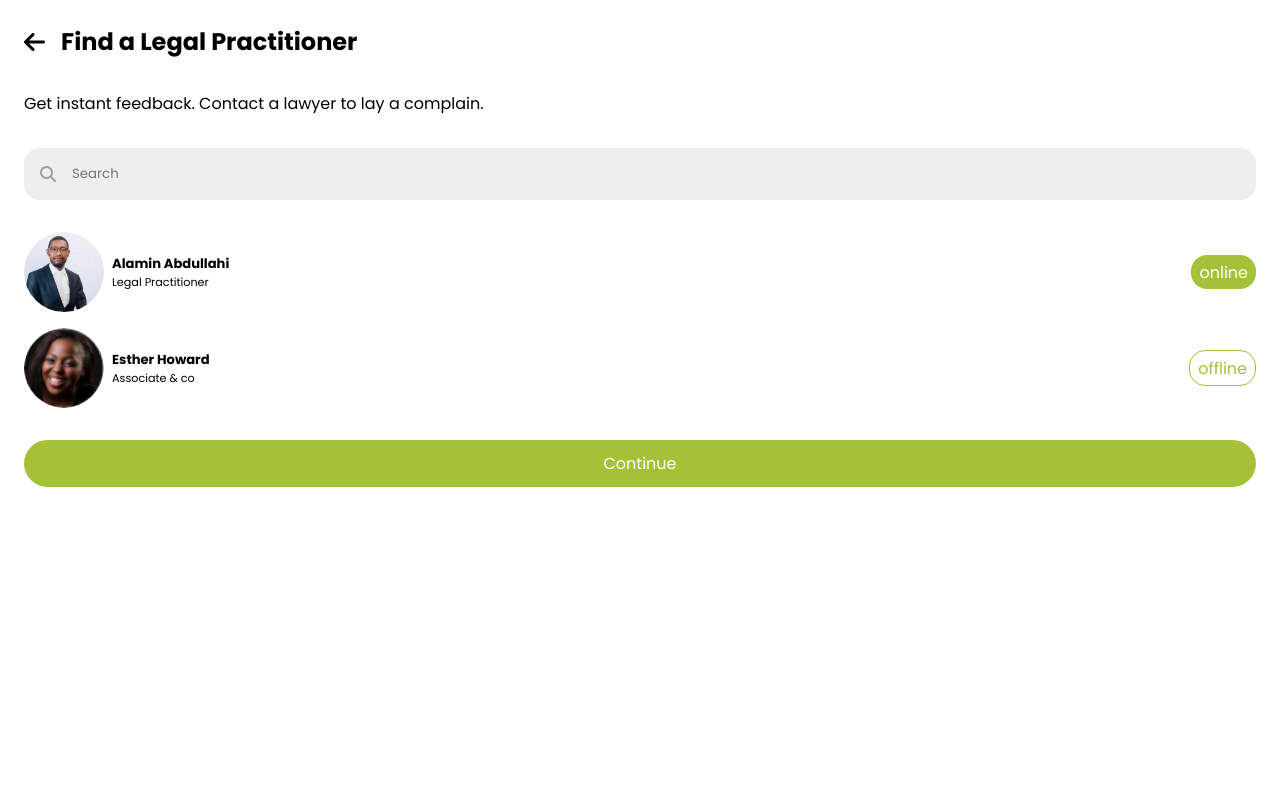
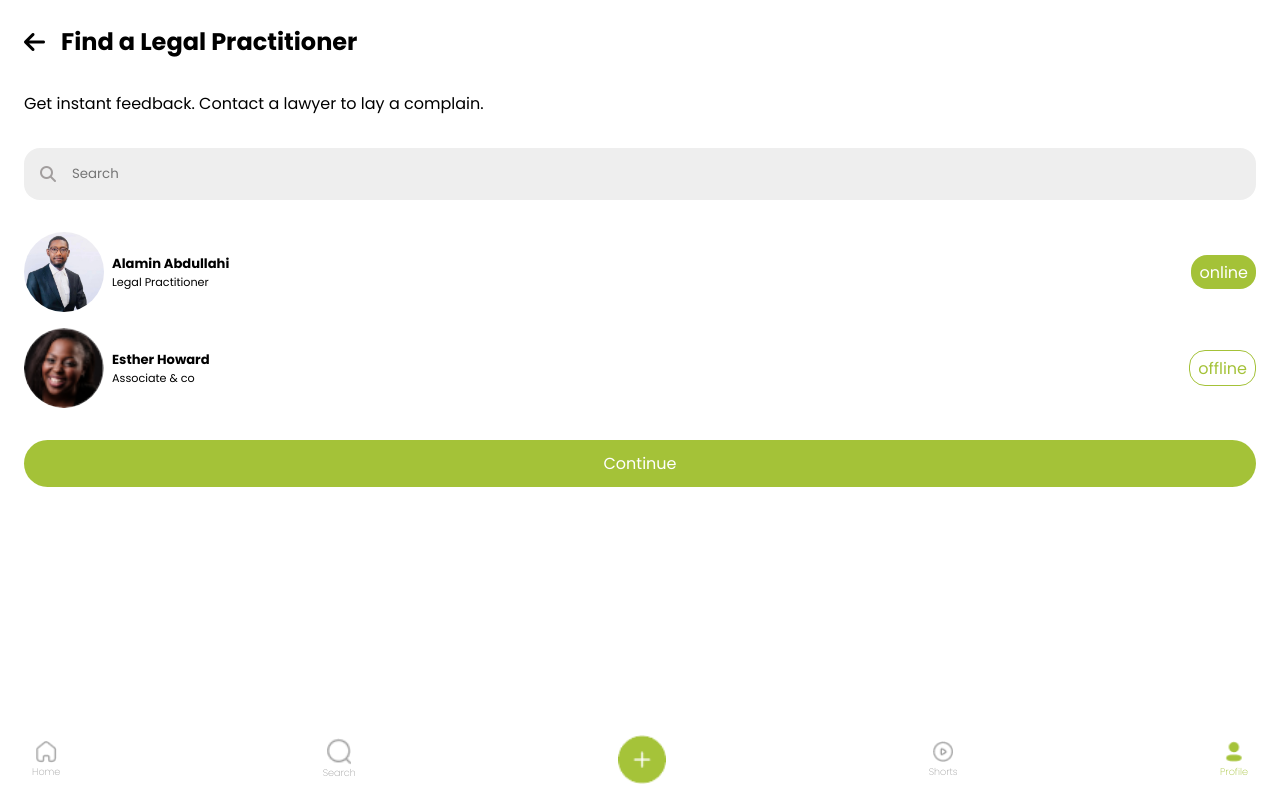
Before and after one commit to Kevinart-maker/swift-aid, a React (Vite) app: page /legals in a window 1280 px wide. Built offline with nearby package versions, Linux system fonts and the light colour scheme; no server answers; sample sign-in values are in the browser's storage; a web font is replaced by a local one.

Commit message:
adding nav

```diff
--- a/src/components/SearchLegals.jsx
+++ b/src/components/SearchLegals.jsx
@@ -1,5 +1,6 @@
 import { useNavigate } from "react-router-dom";
 import dummyData from '../data/dummyData.js';
+import Navbar from "./Navbar.jsx";
 
 const SearchLegals = () => {
     const navigate = useNavigate()
@@ -36,6 +37,8 @@ const SearchLegals = () => {
             </div>
 
             <div className="btn">Continue</div>
+
+            <Navbar />
         </div>
     );
 }
```
